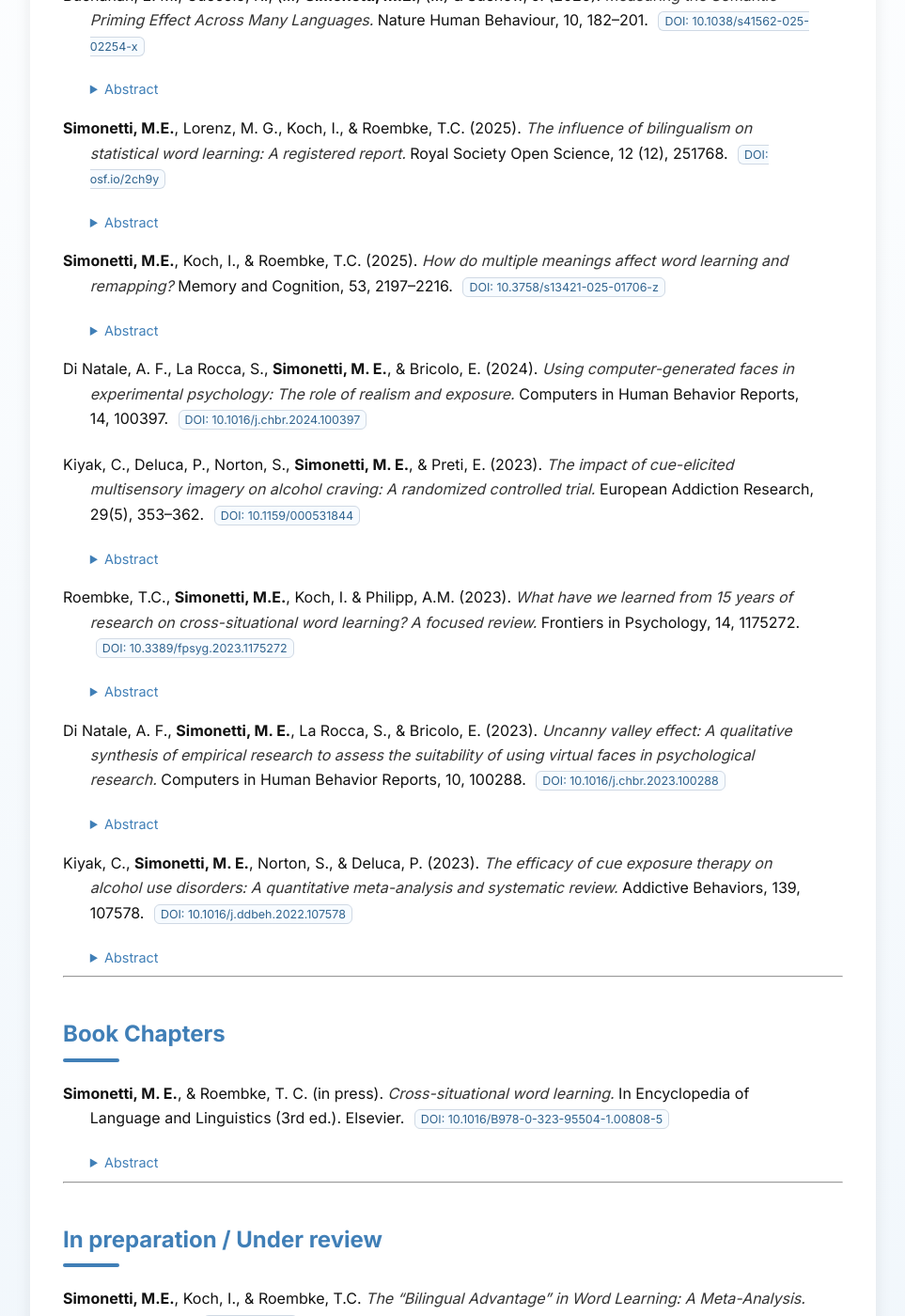
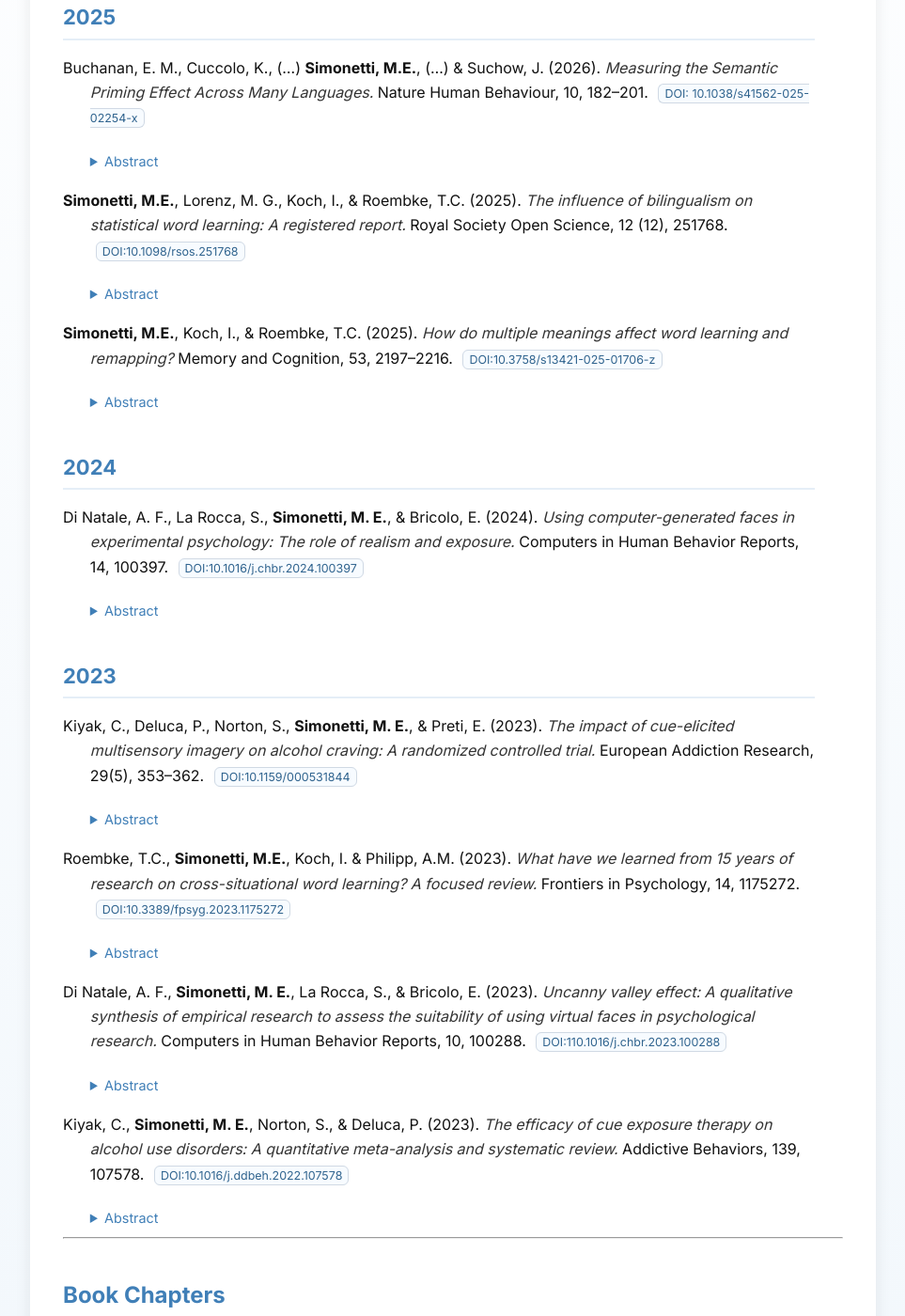
Before and after one commit to matildellen/matildellen.github.io, a Jekyll site: the page built from publications.md, in a window 1280 px wide and 1400 px high, scrolled down 510 px. Shown: the whole window at 94% size, without its empty margins (158-1121 px from the left). Built offline with Jekyll 4.4.1, drawn with Linux system fonts in a browser that asks for light colours; some of the changed text lies outside the part shown.

Commit message:
Update publication links and add new entries

```diff
--- a/publications.md
+++ b/publications.md
@@ -13,12 +13,13 @@ Authors with **my name** appear in bold.
 ## Peer-reviewed Publications
 
 <div class="pub-list">
-
+<!-- 2025 -->
+<h3 class="pub-year">2025</h3>
 <p>
 Buchanan, E. M., Cuccolo, K., (…) <strong>Simonetti, M.E.</strong>, (…) & Suchow, J. (2026).
 <i>Measuring the Semantic Priming Effect Across Many Languages.</i>
 Nature Human Behaviour, 10, 182–201.
-<a href="https://doi.org/10.1038/s41562-025-02254-x" target="_blank">DOI: 10.1038/s41562-025-02254-x</a>
+<a class="pub-link" href="https://doi.org/10.1016/j.chbr.2024.100397" target="_blank"> DOI: 10.1038/s41562-025-02254-x</a>
 </p>
 <details>
     <summary>Abstract</summary>
@@ -29,7 +30,7 @@ Nature Human Behaviour, 10, 182–201.
 <strong>Simonetti, M.E.</strong>, Lorenz, M. G., Koch, I., & Roembke, T.C. (2025).
 <i>The influence of bilingualism on statistical word learning: A registered report.</i>
 Royal Society Open Science, 12 (12), 251768.
-<a href="https://osf.io/2ch9y" target="_blank">DOI: osf.io/2ch9y</a>
+<a class="pub-link" href="https://doi.org/10.1098/rsos.251768" target="_blank"> DOI:10.1098/rsos.251768 </a>
 </p>
 <details>
     <summary>Abstract</summary>
@@ -42,7 +43,21 @@ Royal Society Open Science, 12 (12), 251768.
 <strong>Simonetti, M.E.</strong>, Koch, I., & Roembke, T.C. (2025).
 <i>How do multiple meanings affect word learning and remapping?</i>
 Memory and Cognition, 53, 2197–2216.
-<a href="https://doi.org/10.3758/s13421-025-01706-z" target="_blank">DOI: 10.3758/s13421-025-01706-z</a>
+<a class="pub-link" href="https://doi.org/10.3758/s13421-025-01706-z" target="_blank"> DOI:10.3758/s13421-025-01706-z </a>
+</p>
+<details>
+    <summary>Abstract</summary>
+    <p> While statistical word learning has been the focus of many studies on monolinguals, it has received little attention in bilinguals. The results of existing studies on statistical word learning in bilinguals are inconsistent, with some research reporting a bilingual advantage over monolinguals but others finding no difference between groups. Thus, our study investigated statistical learning using the cross-situational word learning (CSWL) paradigm between two groups: English–German bilinguals and English monolinguals. Participants (N = 201) learned 1 : 1 mappings (one word maps onto one object) and 1 : 2 mappings (one word maps onto two objects). In contrast to previous studies, we measured learning continuously and analysed trial-by-trial behaviour closely to understand fine-grained learning differences across language groups. Against our predictions, monolinguals generally outperformed bilinguals in word learning regardless of mapping type, and trial-by-trial analyses did not reveal differences in learning as expected. Moreover, language balancedness of bilinguals (operationalized via language entropy) did not account for differences in CSWL performance. These results suggest that any existing word learning advantages may be highly paradigm- and population-specific.
+    </p>
+  </details>
+<!-- 2024 -->
+<h3 class="pub-year">2024</h3>
+
+<p>
+Di Natale, A. F., La Rocca, S., <strong>Simonetti, M. E.</strong>, & Bricolo, E. (2024).
+<i>Using computer-generated faces in experimental psychology: The role of realism and exposure.</i>
+Computers in Human Behavior Reports, 14, 100397.
+<a class="pub-link" href="https://doi.org/10.1016/j.chbr.2024.100397" target="_blank"> DOI:10.1016/j.chbr.2024.100397 </a>
 </p>
 <details>
     <summary>Abstract</summary>
@@ -50,19 +65,13 @@ Memory and Cognition, 53, 2197–2216.
     </p>
   </details>
 
-
-<p>
-Di Natale, A. F., La Rocca, S., <strong>Simonetti, M. E.</strong>, & Bricolo, E. (2024).
-<i>Using computer-generated faces in experimental psychology: The role of realism and exposure.</i>
-Computers in Human Behavior Reports, 14, 100397.
-<a href="https://doi.org/10.1016/j.chbr.2024.100397" target="_blank">DOI: 10.1016/j.chbr.2024.100397</a>
-</p>
-
+<!-- 2023 -->
+<h3 class="pub-year">2023</h3>
 <p>
 Kiyak, C., Deluca, P., Norton, S., <strong>Simonetti, M. E.</strong>, & Preti, E. (2023).
 <i>The impact of cue-elicited multisensory imagery on alcohol craving: A randomized controlled trial.</i>
 European Addiction Research, 29(5), 353–362.
-<a href="https://doi.org/10.1159/000531844" target="_blank">DOI: 10.1159/000531844</a>
+<a class="pub-link" href="https://doi.org/10.1159/000531844" target="_blank"> DOI:10.1159/000531844 </a>
 </p>
 <details>
     <summary>Abstract</summary>
@@ -74,7 +83,7 @@ European Addiction Research, 29(5), 353–362.
 Roembke, T.C., <strong>Simonetti, M.E.</strong>, Koch, I. & Philipp, A.M. (2023).
 <i>What have we learned from 15 years of research on cross-situational word learning? A focused review.</i>
 Frontiers in Psychology, 14, 1175272.
-<a href="https://doi.org/10.3389/fpsyg.2023.1175272" target="_blank">DOI: 10.3389/fpsyg.2023.1175272</a>
+<a class="pub-link" href="https://doi.org/10.3389/fpsyg.2023.1175272" target="_blank"> DOI:10.3389/fpsyg.2023.1175272 </a>
 </p>
 <details>
     <summary>Abstract</summary>
@@ -86,7 +95,7 @@ Frontiers in Psychology, 14, 1175272.
 Di Natale, A. F., <strong>Simonetti, M. E.</strong>, La Rocca, S., & Bricolo, E. (2023).
 <i>Uncanny valley effect: A qualitative synthesis of empirical research to assess the suitability of using virtual faces in psychological research.</i>
 Computers in Human Behavior Reports, 10, 100288.
-<a href="https://doi.org/10.1016/j.chbr.2023.100288" target="_blank">DOI: 10.1016/j.chbr.2023.100288</a>
+<a class="pub-link" href="https://doi.org/10.1016/j.chbr.2023.100288" target="_blank"> DOI:110.1016/j.chbr.2023.100288 </a>
 </p>
 <details>
     <summary>Abstract</summary>
@@ -98,7 +107,7 @@ Computers in Human Behavior Reports, 10, 100288.
 Kiyak, C., <strong>Simonetti, M. E.</strong>, Norton, S., & Deluca, P. (2023).
 <i>The efficacy of cue exposure therapy on alcohol use disorders: A quantitative meta-analysis and systematic review.</i>
 Addictive Behaviors, 139, 107578.
-<a href="https://doi.org/10.1016/j.ddbeh.2022.107578" target="_blank">DOI: 10.1016/j.ddbeh.2022.107578</a>
+<a class="pub-link" href="https://doi.org/10.1016/j.ddbeh.2022.107578" target="_blank"> DOI:10.1016/j.ddbeh.2022.107578 </a>
 </p>
 <details>
     <summary>Abstract</summary>
@@ -116,7 +125,7 @@ Addictive Behaviors, 139, 107578.
 <strong>Simonetti, M. E.</strong>, & Roembke, T. C. (in press).
 <i>Cross-situational word learning.</i>
 In Encyclopedia of Language and Linguistics (3rd ed.). Elsevier.
-<a href="https://doi.org/10.1016/B978-0-323-95504-1.00808-5" target="_blank">DOI: 10.1016/B978-0-323-95504-1.00808-5</a>
+<a class="pub-link" href="https://doi.org/10.1016/B978-0-323-95504-1.00808-5" target="_blank"> DOI:10.1016/B978-0-323-95504-1.00808-5 </a>
 </p>
   <details>
     <summary>Abstract</summary>
```
